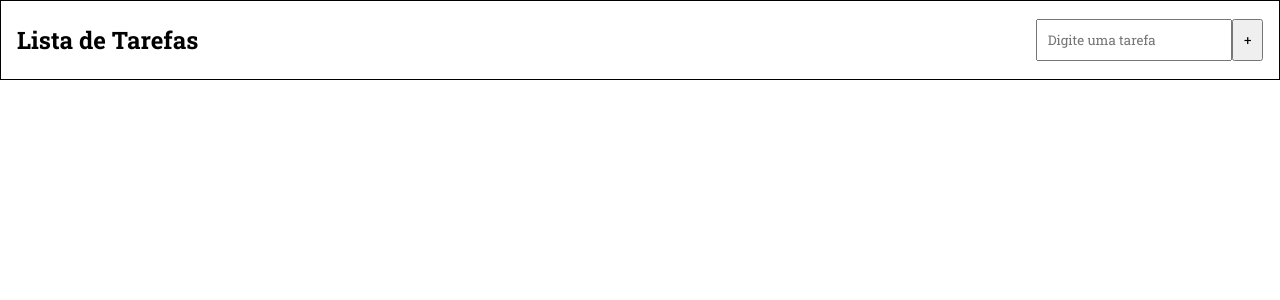
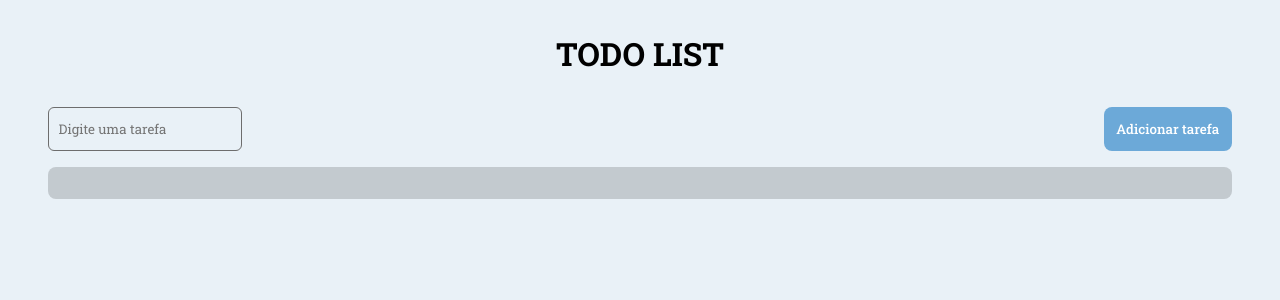
Before and after one commit to ArthurMartinns/listaTarefas, a React (Vite) app: page / in a window 1280 px wide. Shown: the top 300 px of the page. Built offline with nearby package versions, Linux system fonts and the light colour scheme.

Commit message:
feat: improved design

```diff
--- a/src/App.style.ts
+++ b/src/App.style.ts
@@ -3,8 +3,9 @@
 export const Container = styled.div`
     height: 100vh;
     width: 100%;
+    background-color: #e9f1f7;
 `
-export const Header = styled.div`
+export const Nav = styled.div`
     width: 100%;
     height: 10%;
 
@@ -12,34 +13,49 @@
     flex-direction: row;
     align-items: center;
     justify-content:space-between;
-
-    border: 1px solid #000;
-
-    padding: 0 1rem;
 `
 
 export const Lista = styled.ul`
     > li {
         list-style: none;
     }
-    padding: 0 1rem;
+    padding: 1rem;
+    background-color:rgb(195, 202, 207);
+    margin-top: 1rem;
+    border-radius: 8px;
+    display: flex;
+    flex-direction: column;
+    gap: 1rem;
 `
 
 export const ListItem = styled.div`
     display: flex;
     flex-direction: row;
     align-items: center;
+    justify-content: space-between;
     gap: 1rem;
+    padding: 1rem;
 
     > li {
         list-style: none;
     }
+    background-color: #fff;
 `
 
 export const input = styled.input`
     padding: .6rem;
+    border: 1px solid #6d6d6d;
+    border-radius: 6px;
+    background-color: transparent;
 `
 
 export const plus = styled.button`
-    padding: .6rem;
+    padding: .8rem;
+    background-color: rgb(108, 169, 216);
+    color: #fff;
+    font-weight: 500;
+    border: none;
+    border-radius: 8px;
+    font-family: "Roboto Slab", serif;
+    cursor: pointer;
 `
--- a/src/App.tsx
+++ b/src/App.tsx
@@ -1,6 +1,8 @@
 import * as S from './App.style';
 import { ChangeEvent, FormEvent, useState } from "react";
 import { IoMdClose } from "react-icons/io";
+import Header from './components/Header/header';
+import Container from './components/Container/container';
 
 function App() {
   const [tarefa, setTarefa] = useState('');
@@ -27,10 +29,10 @@
   return (
     <>
       <S.Container>
-        <S.Header>
-          <h2>Lista de Tarefas</h2>
-
-          <form onSubmit={onSubmit}>
+          <Header/>
+          <Container>
+            <S.Nav>
+              <form style={{width: '100%', display: 'flex', justifyContent: 'space-between'}} onSubmit={onSubmit}>
                 <S.input
                   type="text"
                   value={tarefa}
@@ -40,20 +42,21 @@
                 <S.plus
                   type="submit"
                 >
-              +
+                  Adicionar tarefa
                 </S.plus>
               </form>
-        </S.Header>
+            </S.Nav>
           <S.Lista>
             {task.map((tarefa, index) => (
               <>
                 <S.ListItem>
                   <li key={index}>{tarefa}</li>
-                <IoMdClose onClick={() => onDelete(index)} />
+                  <IoMdClose onClick={() => onDelete(index)} cursor={'pointer'}/>
                 </S.ListItem>
               </>
             ))}
           </S.Lista>
+          </Container>
       </S.Container>
     </>
   );
--- /dev/null
+++ b/src/components/Container/container.styles.ts
@@ -0,0 +1,18 @@
+import styled from "styled-components";
+
+export const content = styled.div`
+    width: 100%;
+    margin: 0 auto;
+    max-width: 1216px;
+    padding: 0rem 1rem;
+    @media screen and (min-width: 1920px){
+        width: 100%;
+        margin: 0 auto;
+        max-width: 1546px;
+    }
+
+    @media screen and (max-width: 768px){
+        max-width: 315px;
+        padding: 0rem 1rem;
+    }
+`
--- /dev/null
+++ b/src/components/Container/container.tsx
@@ -0,0 +1,14 @@
+import * as S from './container.styles'
+import { ContainerProps } from './container.types'
+
+function Container({
+    children
+}: ContainerProps) {
+    return (
+        <S.content>
+            {children}
+        </S.content>
+    )
+}
+
+export default Container
--- /dev/null
+++ b/src/components/Container/container.types.ts
@@ -0,0 +1,5 @@
+import { ReactNode } from "react";
+
+export interface ContainerProps {
+    children: ReactNode
+}
--- /dev/null
+++ b/src/components/Header/header.styles.ts
@@ -0,0 +1,15 @@
+import styled from "styled-components";
+
+export const headerContent = styled.div`
+    width: 100%;
+    display: flex;
+    align-items: center;
+    justify-content: center;
+    padding: 2rem 0rem;
+`
+
+export const title = styled.div`
+    font-size: 32px;
+    font-family: "Roboto Slab", serif;
+    font-weight: bold;
+`
--- /dev/null
+++ b/src/components/Header/header.tsx
@@ -0,0 +1,16 @@
+import Container from '../Container/container'
+import * as S from './header.styles'
+
+function Header(){
+    return (
+        <Container>
+            <S.headerContent>
+                <S.title>
+                    TODO LIST
+                </S.title>
+            </S.headerContent>
+        </Container>
+    )
+}
+
+export default Header
```
Also changed, not shown: 1 other file (tests, documents, lock files or other folders). Lines whose indentation alone changed are shown as unchanged.
